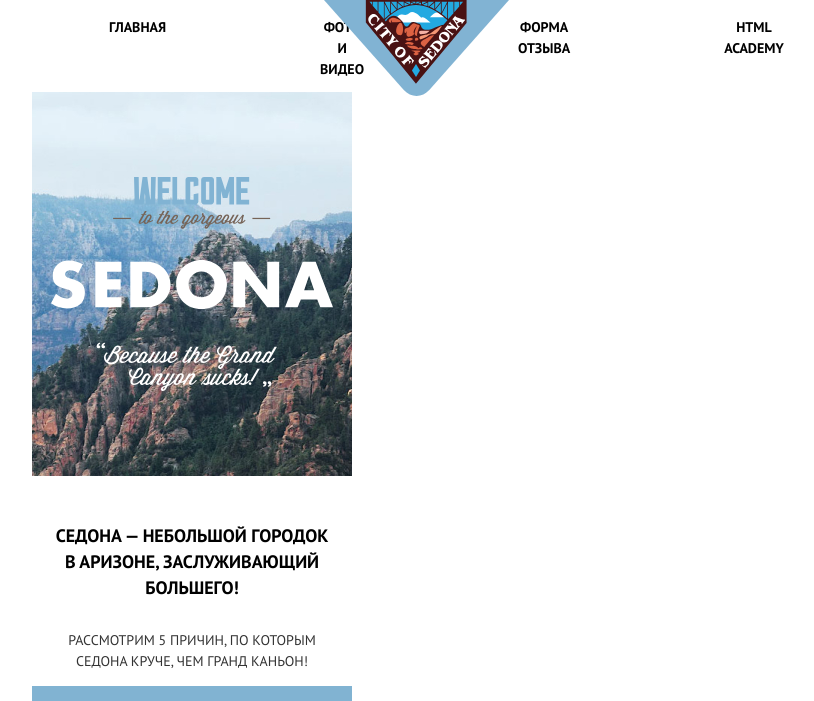
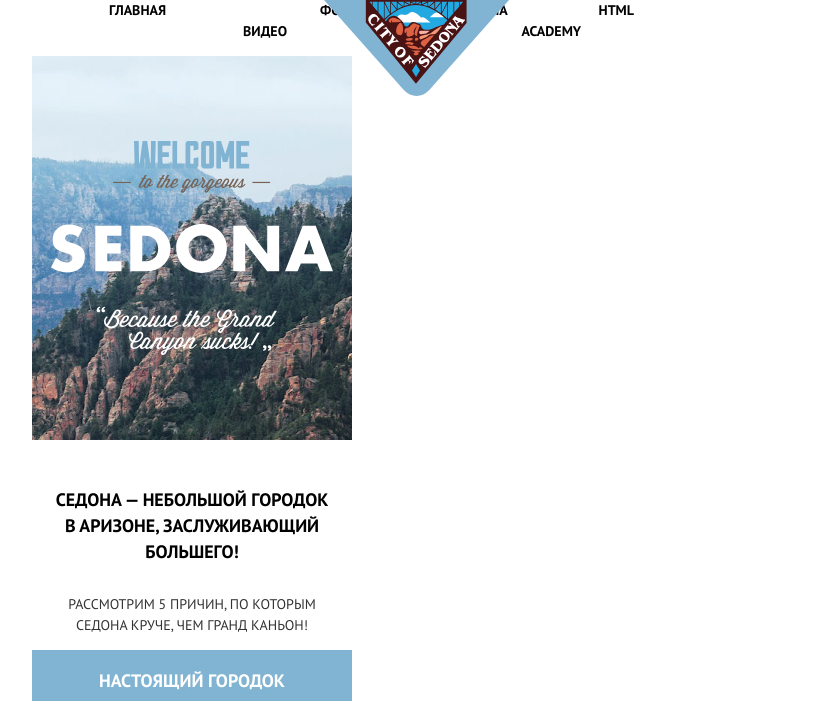
Before and after one commit to htmlacademy-adaptive/2215723-sedona-28, a website: page source/index.html in a window 1280 px wide. Shown: the top 701 px of the page, without its empty margins (224-1038 px from the left). Drawn offline with nearby package versions, Linux system fonts and the light colour scheme; files that its build step writes are made by us from their sources.

Commit message:
Добавляет отступы в list__item

```diff
--- a/source/less/blocks/main-nav.less
+++ b/source/less/blocks/main-nav.less
@@ -66,6 +66,11 @@
 
 .main-nav--opened .main-nav__logo {
   z-index: -1;
+
+  @media (min-width: @tablet-width) {
+    z-index: 2;
+  }
+
 }
 
 .main-nav--opened .main-nav__toggle {
--- a/source/less/blocks/site.less
+++ b/source/less/blocks/site.less
@@ -1,6 +1,7 @@
 .site {
   display: flex;
   flex-direction: column;
+  align-items: center;
 
   @media (min-width: @tablet-width) {
     display: grid;
@@ -12,9 +13,6 @@
 
 .site__item {
   min-height: 56px;
-  padding: 17px 77px 12px;
-  box-sizing: border-box;
-  text-align: center;
 
   @media (min-width: @tablet-width) {
     &:nth-of-type(1) {
@@ -37,12 +35,15 @@
 }
 
 .site__item-link {
-  text-decoration: none;
-  text-transform: uppercase;
+  padding: 17px 77px 12px;
+  box-sizing: border-box;
+  text-align: center;
   font-weight: 700;
   font-size: 18px;
   line-height: 26px;
   color: @color-second;
+  text-decoration: none;
+  text-transform: uppercase;
 
   @media (min-width: @tablet-width) {
     font-size: 14px;
```
